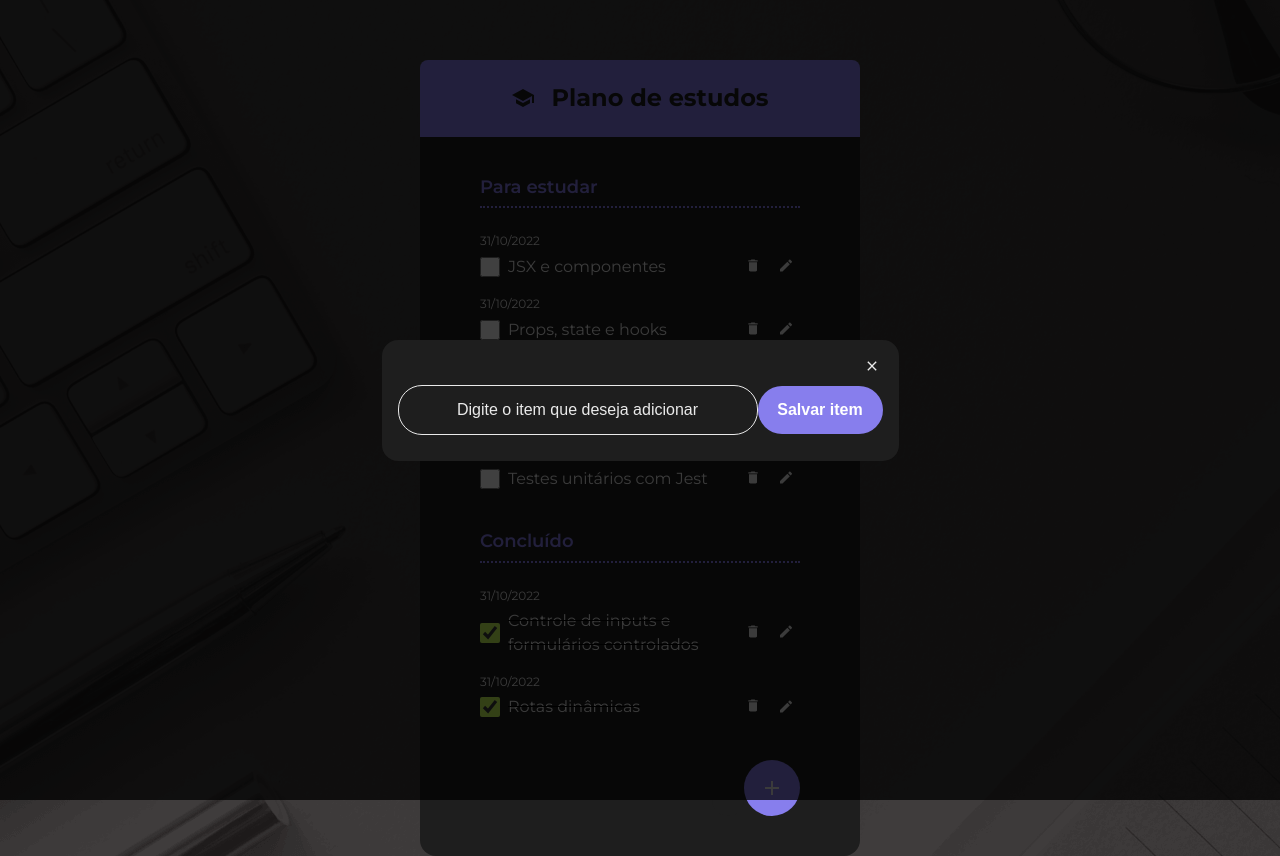
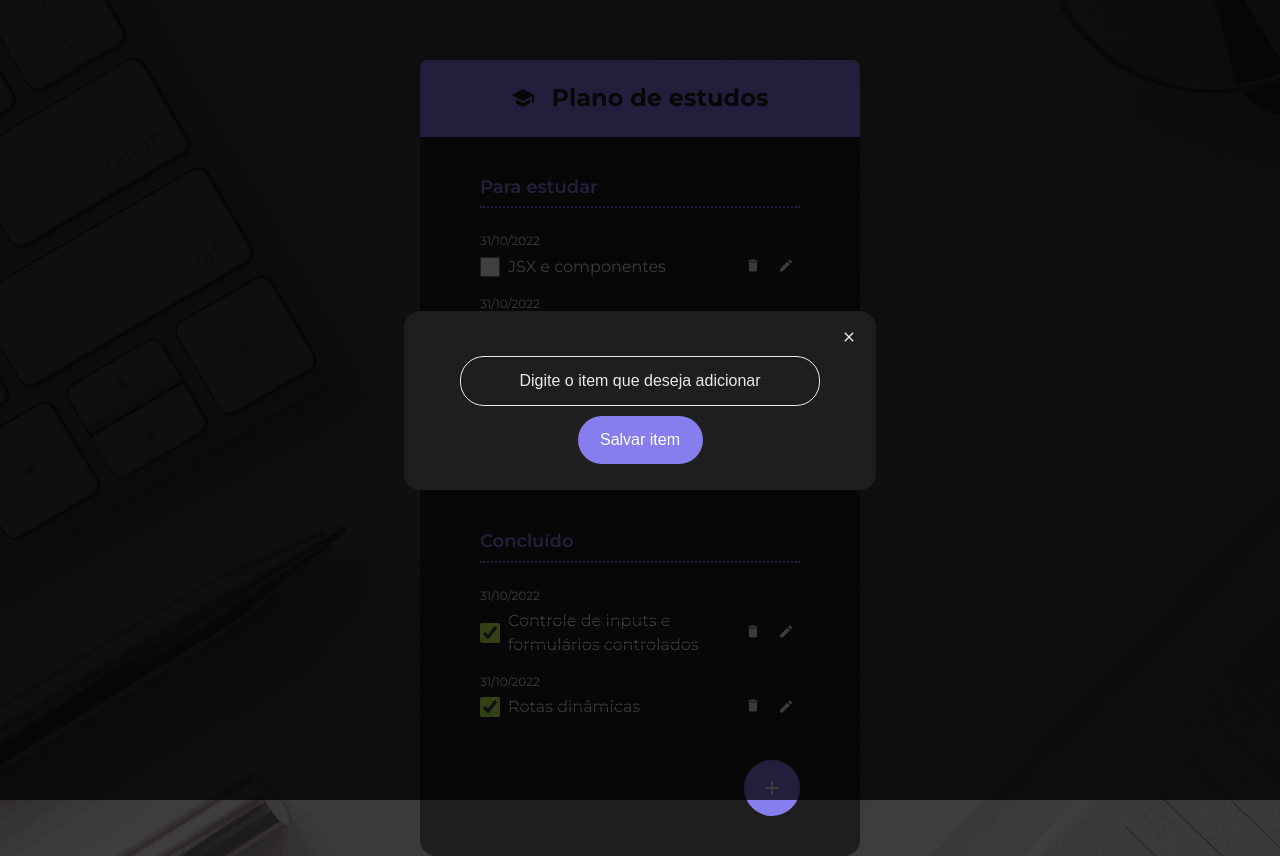
Before and after one commit to felipedevpips-max/to-do-list-react, a React (Vite) app: page / in a window 1280 px wide. Both pictures are taken after a click on the button 772 px from the left and 787 px from the top of the page. Built offline with nearby package versions, Linux system fonts and the light colour scheme.

Commit message:
corrigindo bugs

```diff
--- a/src/App.jsx
+++ b/src/App.jsx
@@ -12,6 +12,7 @@ import { ToDoItem } from "./components/ToDoItem";
 import { ToDoList } from "./components/ToDoList";
 import { TextInput } from "./components/TextInput";
 import { ButtonForm } from "./components/Button";
+import { TodoForm } from "./components/TodoForm";
 
 const todos = [
   {
@@ -61,6 +62,11 @@ function App() {
     setShowDialog(!showDialog);
   };
 
+  const addTodo = () => {
+    console.log("precisamos add um novo To do");
+    toggleDialog()
+  };
+
   return (
     <main>
       <Container>
@@ -85,10 +91,7 @@ function App() {
           </ToDoList>
           <Footer>
             <Dialog isOpen={showDialog} onClose={toggleDialog}>
-              <form>
-                <TextInput placeholder="Digite o item que deseja adicionar" />
-                <ButtonForm>Salvar item</ButtonForm>
-              </form>
+              <TodoForm onSubmit={addTodo} />
             </Dialog>
             <FabButton onClick={toggleDialog}>
               <IconPlus />
--- a/src/components/Button/button.style.css
+++ b/src/components/Button/button.style.css
@@ -4,7 +4,7 @@
   background-color: #877eed;
   color: #ffffff;
   font-family: "Monserrat", sans-serif;
-  font-weight: 600;
+  font-weight: 500;
   letter-spacing: 0;
   line-height: 150%;
   font-size: 16px;
--- /dev/null
+++ b/src/components/TodoForm/index.jsx
@@ -0,0 +1,12 @@
+import "./to-do-form.style.css";
+import { TextInput } from "../TextInput";
+import { ButtonForm } from "../Button";
+
+export function TodoForm({ onSubmit }) {
+  return (
+    <form action={onSubmit} className="to-do-form">
+      <TextInput required placeholder="Digite o item que deseja adicionar" />
+      <ButtonForm>Salvar item</ButtonForm>
+    </form>
+  );
+}
--- /dev/null
+++ b/src/components/TodoForm/to-do-form.style.css
@@ -0,0 +1,8 @@
+.to-do-form {
+  display: flex;
+  flex-direction: column;
+  gap: 10px;
+  justify-content: center;
+  align-items: center;
+  padding: 0 40px;
+}
```
